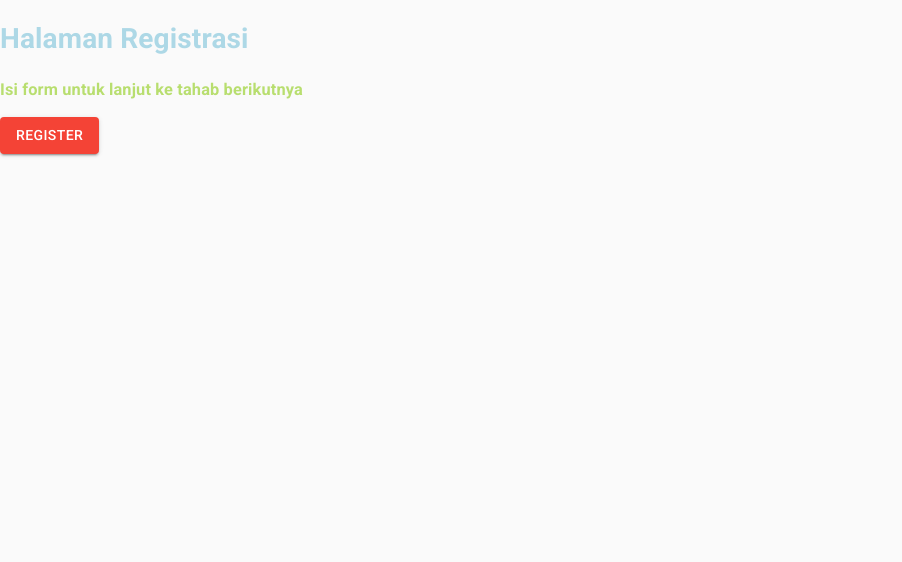
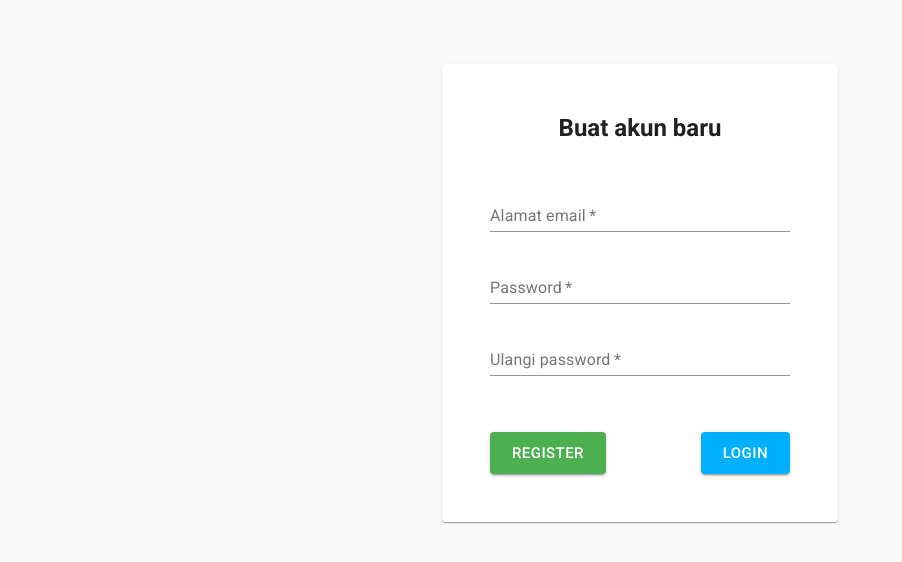
Before and after one commit to rinapratama335/aplikasi-penjua-an, a React (Create React App) app: page /registrasi in a window 1280 px wide. Shown: the top 562 px of the page, without its empty margins (0-902 px from the left). Built offline with nearby package versions, Linux system fonts and the light colour scheme; no server answers.

Commit message:
styling form register

```diff
--- a/src/config/theme.js
+++ b/src/config/theme.js
@@ -1,9 +1,11 @@
 import { createMuiTheme } from "@material-ui/core/styles";
-import red from "@material-ui/core/colors/red";
+import green from "@material-ui/core/colors/green";
+import lightBlue from "@material-ui/core/colors/lightBlue";
 
 const theme = createMuiTheme({
   palette: {
-    primary: red,
+    primary: green,
+    secondary: lightBlue,
   },
 });
 
--- a/src/pages/registrasi/index.js
+++ b/src/pages/registrasi/index.js
@@ -1,7 +1,13 @@
 import React from "react";
+import { Link } from "react-router-dom";
 // import styles from "./index.module.css";
 
 // Import komponen material ui
+import Container from "@material-ui/core/Container";
+import Paper from "@material-ui/core/Paper";
+import Typography from "@material-ui/core/Typography";
+import TextField from "@material-ui/core/TextField";
+import Grid from "@material-ui/core/Grid";
 import Button from "@material-ui/core/Button";
 
 import useStyles from "./style";
@@ -10,15 +16,68 @@
   const classes = useStyles();
 
   return (
-    <>
-      <h1 className={classes.blue}>Halaman Registrasi</h1>
-      <h3 className={classes.green}>
-        Isi form untuk lanjut ke tahab berikutnya
-      </h3>
-      <Button color="primary" variant="contained">
-        Register
-      </Button>
-    </>
+    <Container maxWidth="xs">
+      <Paper className={classes.paper}>
+        <Typography variant="h5" component="h1" className={classes.title}>
+          Buat akun baru
+        </Typography>
+        <form>
+          <TextField
+            id="email"
+            type="email"
+            name="email"
+            margin="normal"
+            label="Alamat email"
+            fullWidth
+            required
+          />
+          <TextField
+            id="password"
+            type="password"
+            name="password"
+            margin="normal"
+            label="Password"
+            fullWidth
+            required
+          />
+          <TextField
+            id="ulangi_password"
+            type="password"
+            name="ulangi_password"
+            margin="normal"
+            label="Ulangi password"
+            fullWidth
+            required
+          />
+
+          <Grid container className={classes.buttons}>
+            <Grid item xs>
+              <Button
+                type="submit"
+                color="primary"
+                variant="contained"
+                size="large"
+                className={classes.txt_button}
+              >
+                Register
+              </Button>
+            </Grid>
+            <Grid item>
+              <Button
+                component={Link}
+                to="/login"
+                variant="contained"
+                size="large"
+                color="secondary"
+                className={classes.txt_button}
+              >
+                Login
+              </Button>
+            </Grid>
+          </Grid>
+        </form>
+      </Paper>
+    </Container>
   );
 }
 
--- a/src/pages/registrasi/style.js
+++ b/src/pages/registrasi/style.js
@@ -1,12 +1,25 @@
 import { makeStyles } from "@material-ui/styles";
 
-const useStyles = makeStyles({
-  blue: {
-    color: "lightblue",
+const useStyles = makeStyles((theme) => ({
+  title: {
+    // color: "lightblue",
+    textAlign: "center",
+    marginBottom: theme.spacing(3),
+    fontWeight: "bold",
   },
   green: {
     color: "#b8de6f",
   },
-});
+  paper: {
+    marginTop: theme.spacing(8),
+    padding: theme.spacing(6),
+  },
+  buttons: {
+    marginTop: theme.spacing(6),
+  },
+  txt_button: {
+    color: "#fff",
+  },
+}));
 
 export default useStyles;
```
